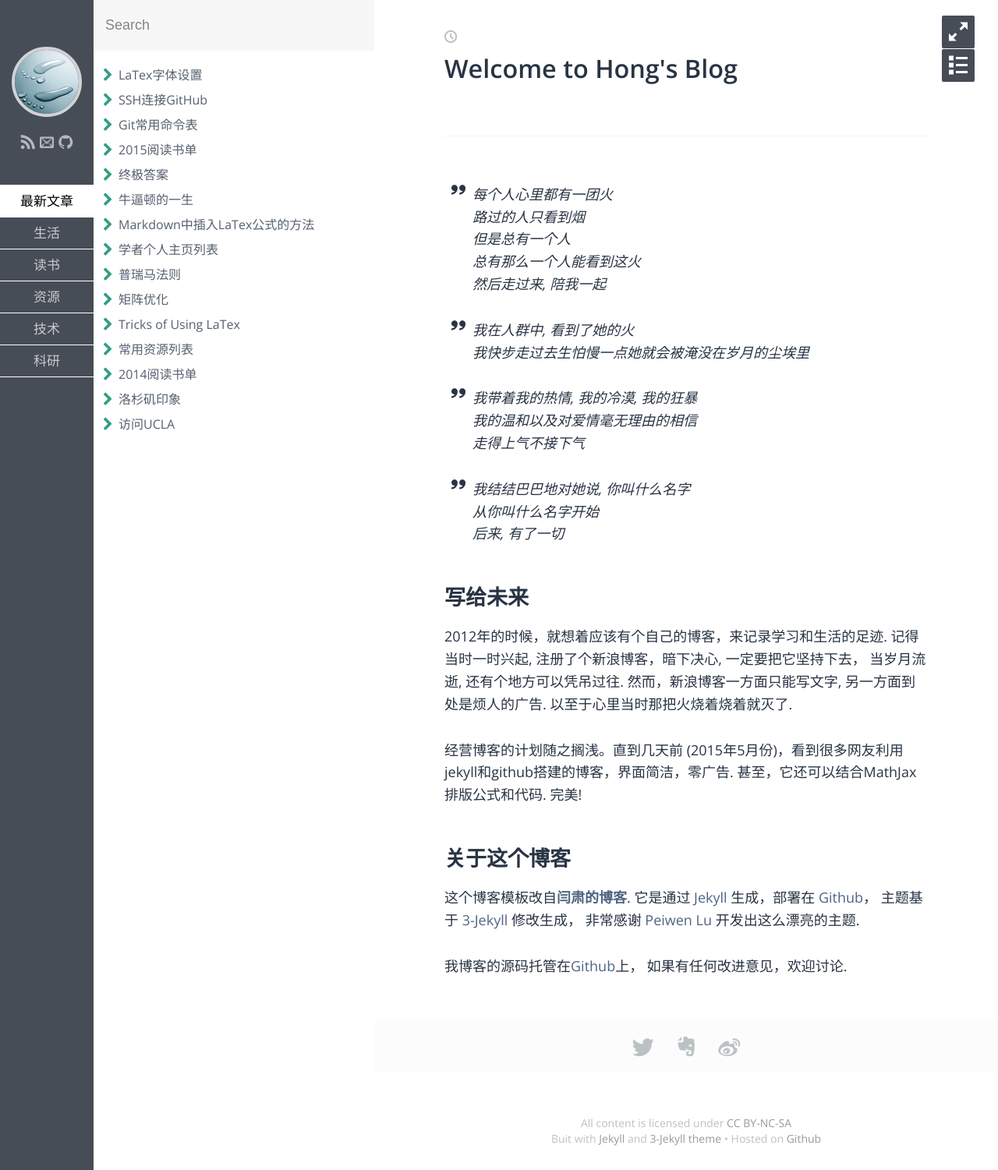
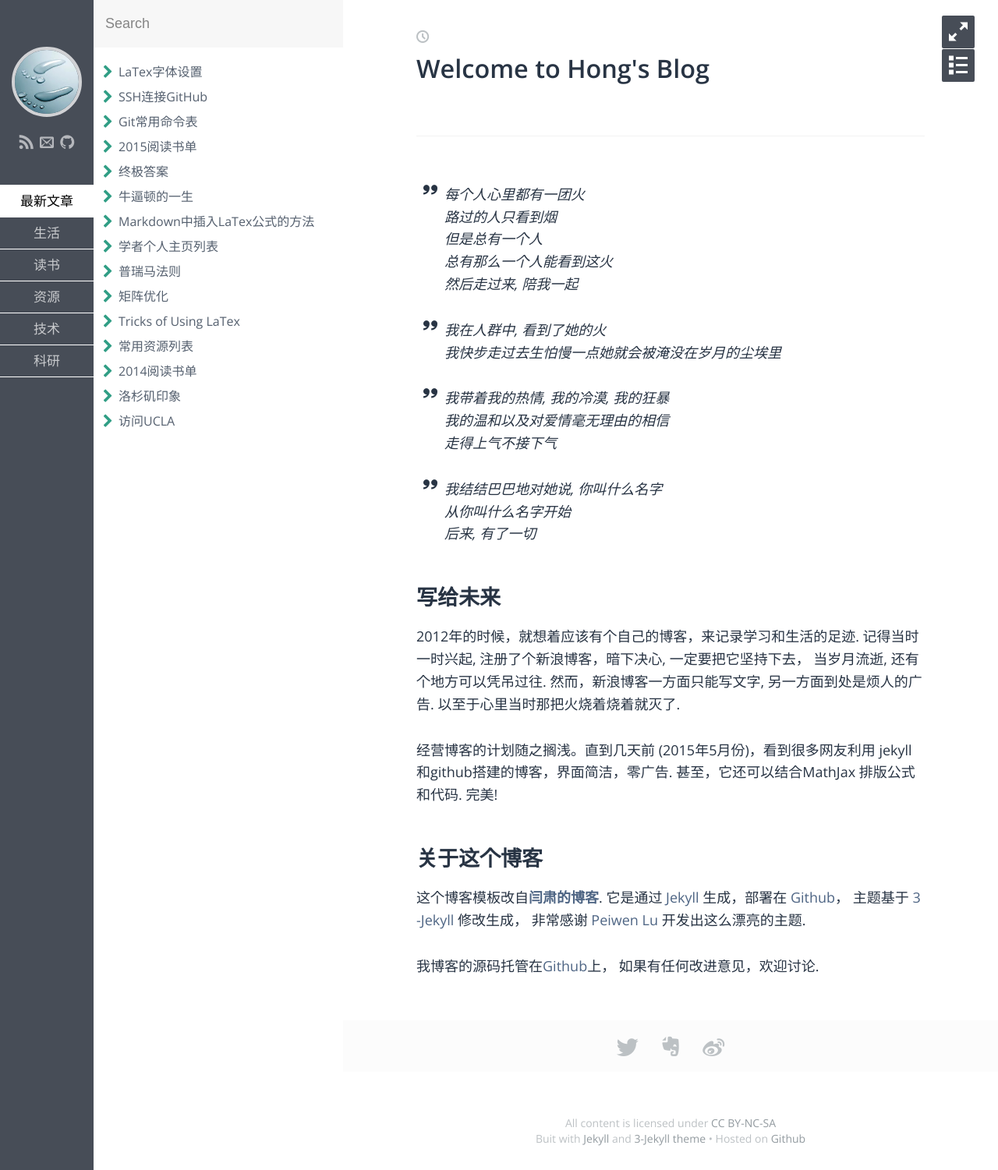
Before and after one commit to polyHong/polyHong.github.io, a Jekyll site: the page built from index.md, in a window 1280 px wide. Shown: the whole page at 78% size. Built offline with Jekyll 4.4.1, drawn with Linux system fonts in a browser that asks for light colours; some web fonts are replaced.

Commit message:
update index.md

```diff
--- a/css/main.sass
+++ b/css/main.sass
@@ -31,7 +31,7 @@ $avatar-border-color: rgba(255, 255, 255, .75)
 // Social icons
 $social-icon-outer-padding: 10px
 $social-icon-size: 18px
-$social-icon-margin: 1px
+$social-icon-margin: 2px
 $social-icon-color: rgba(255, 255, 255, .6)
 $social-icon-hover-color: #FFF
 
@@ -44,10 +44,10 @@ $tag-active-color: #000000
 $tag-border-color: rgba(255, 255, 255, 1)
 
 // # Sidebar Right
-$sidebar-right-width: 360px
+$sidebar-right-width: 320px
 
 // Search
-$search-box-height: 64px
+$search-box-height: 60px
 $search-box-font-size: 18px
 
 $search-box-color: #AAAAAA
```
